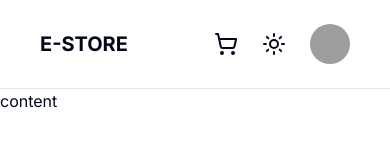
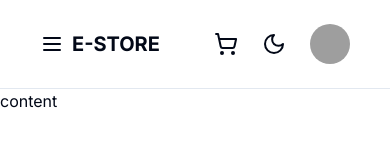
Before and after one commit to greybluesea/sticky-navbar-on-scroll, a Next.js app: page / in a window 390 px wide. Shown: the top 160 px of the page. Built offline with nearby package versions, Linux system fonts and the light colour scheme; grey boxes are pictures that could not be loaded.

Commit message:
MenuButton added

```diff
--- a/components/Header.tsx
+++ b/components/Header.tsx
@@ -7,10 +7,11 @@ import { Moon, ShoppingCart, Sun } from "lucide-react";
 import { Button } from "./ui/button";
 import ProfileButton from "./ProfileButton";
 import { useTheme } from "next-themes";
+import MenuButton from "./MenuButton";
 
 type Props = {};
 
-const routes = [
+export const routes = [
   {
     href: "/",
     label: "Products",
@@ -32,9 +33,12 @@ const Header = (props: Props) => {
     <div className="flex py-3 px-4 border-b">
       <Container>
         <div className="px-6 lg:px-8 flex h-16 items-center justify-between w-full">
-          <Link href="/">
-            <h1 className="text-xl font-bold">E-STORE</h1>
-          </Link>
+          <div className="flex space-x-2">
+            <MenuButton />
+            <Link href="/">
+              <h1 className="text-xl font-bold">E-STORE</h1>
+            </Link>
+          </div>
           <nav className=" flex items-center  space-x-4  md:space-x-8 lg:space-x-10 text-lg">
             {routes.map((route) => (
               <Link
@@ -56,8 +60,8 @@ const Header = (props: Props) => {
               className=" rounded-full"
               onClick={() => setTheme(theme === "dark" ? "light" : "dark")}
             >
-              <Sun className="h-6 w-6  block transition-all  dark:hidden" />
-              <Moon className="h-6 w-6  hidden transition-all  dark:block" />
+              <Sun className="h-6 w-6 hidden dark:block   transition-all  " />
+              <Moon className="h-6 w-6 block dark:hidden transition-all " />
             </Button>
             <ProfileButton />
           </nav>
--- /dev/null
+++ b/components/MenuButton.tsx
@@ -0,0 +1,31 @@
+import React from "react";
+import { Sheet, SheetContent, SheetTrigger } from "@/components/ui/sheet";
+import { Menu } from "lucide-react";
+import { routes } from "./Header";
+import Link from "next/link";
+type Props = {};
+
+const MenuButton = (props: Props) => {
+  return (
+    <Sheet>
+      <SheetTrigger>
+        <Menu className=" w-6 h-6 sm:hidden" />
+      </SheetTrigger>
+      <SheetContent side="left" className="w-[300px]">
+        <nav className="flex flex-col gap-4">
+          {routes.map((route) => (
+            <Link
+              key={route.label}
+              href={route.href}
+              className="block px-2 py-1 text-lg"
+            >
+              {route.label}
+            </Link>
+          ))}
+        </nav>
+      </SheetContent>
+    </Sheet>
+  );
+};
+
+export default MenuButton;
```
